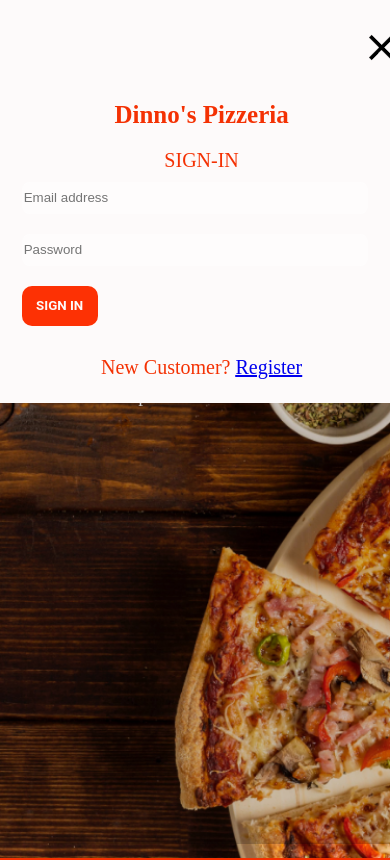
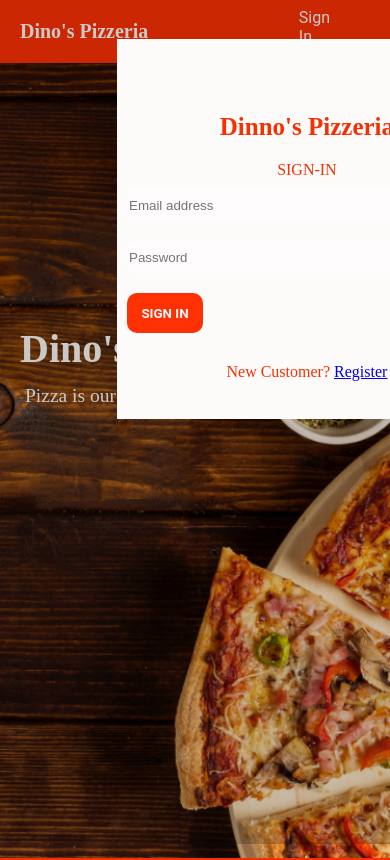
Before and after one commit to Brandon-Cottrell/Dino-s-pizzeria, a React (Create React App) app in the folder frontend/: page /signin in a window 390 px wide. Shown: the top 860 px of the page. Built offline with nearby package versions, Linux system fonts and the light colour scheme; no server answers.

Commit message:
responsiveness

```diff
--- a/frontend/src/assets/style.css
+++ b/frontend/src/assets/style.css
@@ -467,18 +467,22 @@
 
 @media only screen and (max-width: 800px) {
   .popup .popup-inner {
-    margin: 10% 12%;
+    background-color: #fdfafa;
+    color: #f43103;
+    margin: 10% 30%;
+    position: fixed;
+    height: 45vh;
+    width: 45vh;
   }
 }
 @media only screen and (max-width: 400px) {
   .popup .popup-inner {
     background-color: #fdfafa;
     color: #f43103;
+    margin: 10% 30%;
+    position: fixed;
+    height: 45vh;
     width: 45vh;
-    position: fixed;
-    font-size: 20px;
-    padding: 3%;
-    margin: auto 0%;
   }
 }
 .popup .popup-inner h1 {
```
